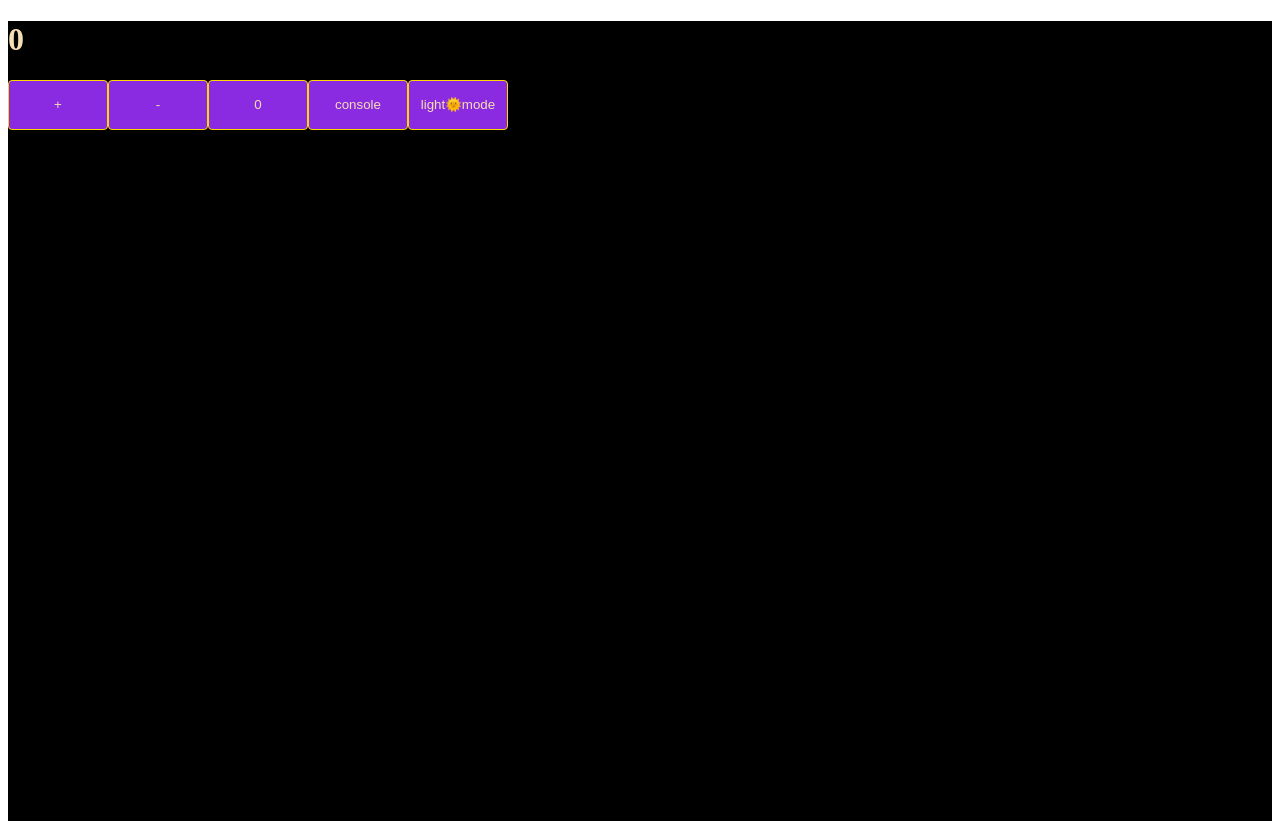
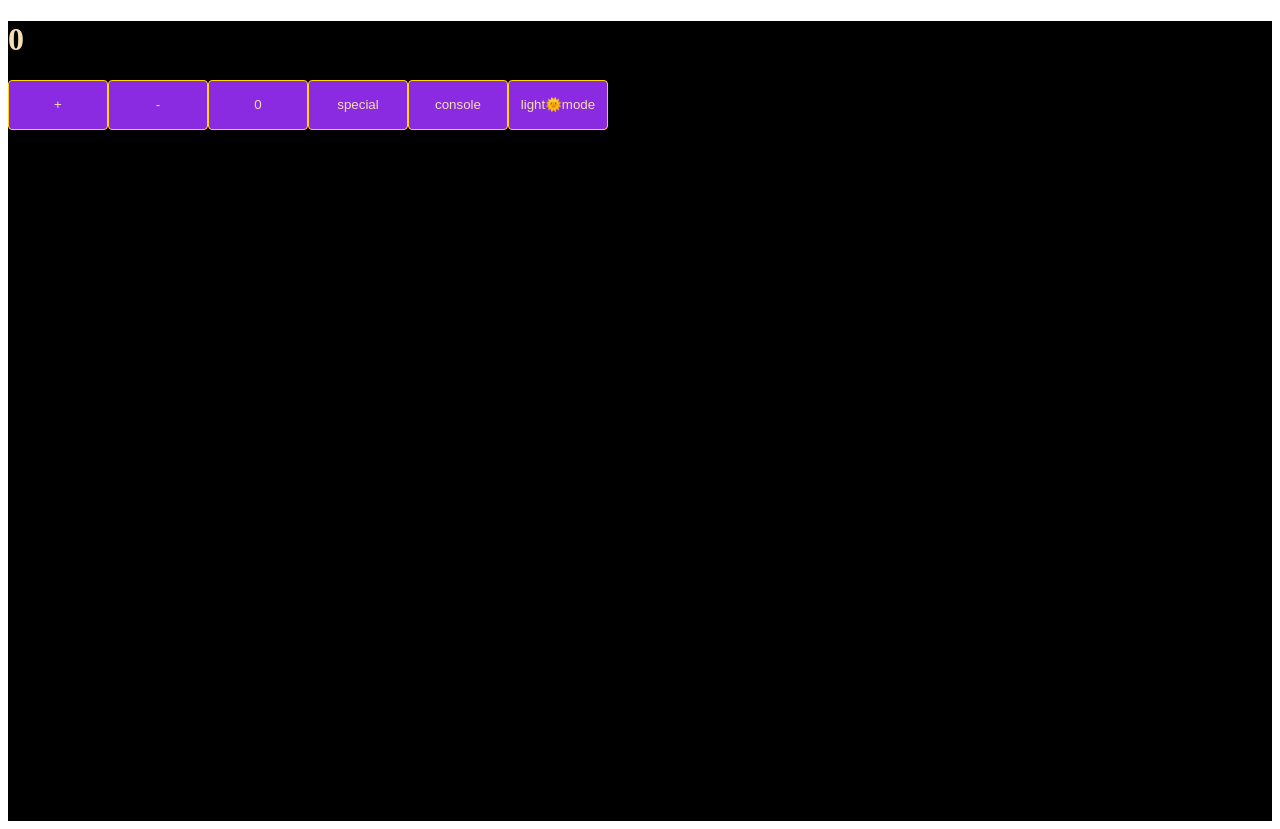
Before and after one commit to sabuha99/react-app, a React (Create React App) app: page / in a window 1280 px wide. Built offline with nearby package versions, Linux system fonts and the light colour scheme.

Commit message:
finish counter app

```diff
--- a/src/components/Counter/index.js
+++ b/src/components/Counter/index.js
@@ -19,11 +19,18 @@ const Counter=()=>{
             clickleyende={()=>{
                 setCount(0)
             }}/>
+            <Button txt="special"
+            clickleyende={()=>{
+                const eded=+prompt(`ededi daxil edin:`)
+                setCount(eded)
+            }}/>
+
              <Button
              txt="console"
             clickleyende={()=>{
              console.log(count)
             }}/>
+
              <Button
              txt={`${isDarkMode?"light🌞":`dark🌚`}mode`}
             clickleyende={()=>{
```
